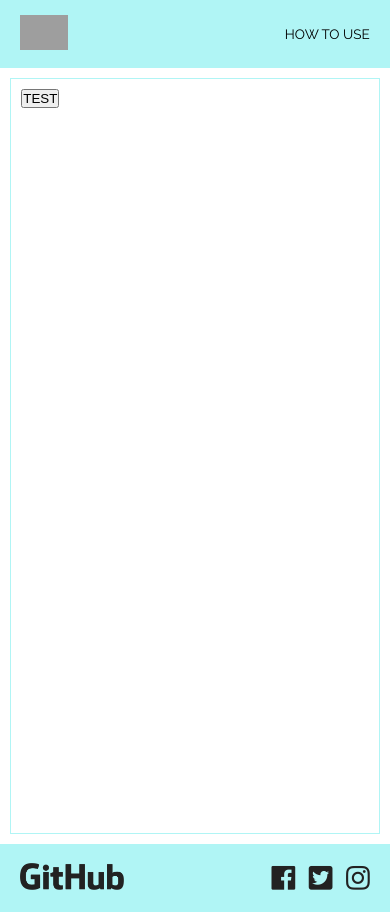
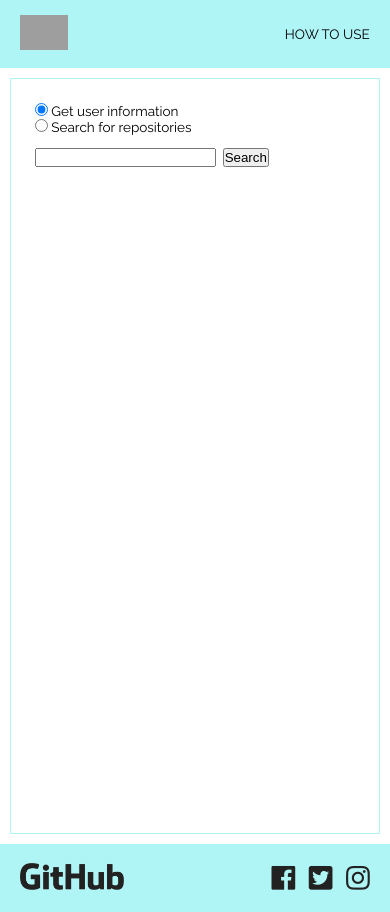
Before and after one commit to TomasJurk/spApp, an Angular app: page / in a window 390 px wide. Built offline with nearby package versions, Linux system fonts and the light colour scheme; grey boxes are pictures that could not be loaded.

Commit message:
radiobox done with search

```diff
--- a/package.json
+++ b/package.json
@@ -22,6 +22,7 @@
     "@angular/router": "^6.0.2",
     "core-js": "^2.5.4",
     "hoek": "^5.0.3",
+    "npm": "^6.1.0",
     "rxjs": "^6.0.0",
     "zone.js": "^0.8.26"
   },
--- a/src/app/home/home.component.html
+++ b/src/app/home/home.component.html
@@ -1,9 +1,33 @@
 <div class="container">
-  <button (click)="getData()">TEST</button>
+
+  <div class="search">
+
+    <div class="checkbox-container">
+      <label class="chearch-type">
+        <input type="radio" checked="checked" name="radio" (click)="switchToUserSearch()"> Get user information
+      </label>
+      <label class="chearch-type">
+        <input type="radio" name="radio" (click)="switchToRepoSearch()"> Search for repositories
+      </label>
+    </div>
+
+    <div class="search-box" *ngIf="searchType">
+      <input type="text" #userName>
+      <button (click)="getData(userName.value)">Search</button>
+      <span class="is-danger" *ngIf="errorMsg">{{errorMsg}}</span>
+    </div>
+
+    <div class="search-box" *ngIf="!searchType">
+      <input type="text" #searchWord>
+      <button (click)="getData(searchWord.value)">Search</button>
+      <span class="is-danger" *ngIf="errorMsg">{{errorMsg}}</span>
+    </div>
+
+  </div>
 
   <div *ngFor="let user of users">
     <div>{{user.login}}</div>
-    <div>{{user.html_url}}</div>
+    <!-- <div>{{user.html_url}}</div> -->
     <div>{{user.url}}</div>
   </div>
   <div *ngIf="singleUser">
@@ -12,4 +36,6 @@
       {{singleUser.login}}
     </div>
   </div>
+
+
 </div>
--- a/src/app/home/home.component.scss
+++ b/src/app/home/home.component.scss
@@ -1,7 +1,27 @@
+.search {
+  width: 100%;
+  padding: 1rem;
+}
 
+.checkbox-container {
+  margin-bottom: 1rem;
+}
+
+.chearch-type {
+  margin-right: 1rem;
+}
+
+.search-box * {
+  margin-right: .5rem;
+}
 
 @media only screen and (max-width: 768px) {
   // body {
   //     background-color: lightblue;
   // }
 }
+@media only screen and (max-width: 576px) {
+  .chearch-type {
+    display: block;
+  }
+}
--- a/src/app/home/home.component.ts
+++ b/src/app/home/home.component.ts
@@ -11,6 +11,10 @@ export class HomeComponent implements OnInit {
   users: any;
   singleUser: any;
 
+  searchType = true;
+
+  errorMsg: string;
+
   constructor(
     private _dS: DataService
   ) { }
@@ -18,15 +22,43 @@ export class HomeComponent implements OnInit {
   ngOnInit() {
   }
 
-  getData() {
-    this._dS.getData('users/tomasjurk').subscribe((data) => {
-      console.log(data);
-      if (data[0]) {
-        this.users = data;
-      } else {
+  switchToUserSearch() {
+    this.searchType = true;
+  }
+
+  switchToRepoSearch() {
+    this.searchType = false;
+  }
+
+  initSearch(searchWord) {
+    this.getData(searchWord); // &sort=stars&order=desc
+  }
+
+  getData(arg) {
+    if (this.searchType && arg.length > 2) {
+      this._dS.getData(`users/${arg}`).subscribe(data => {
+        console.log(data);
         this.singleUser = data;
-      }
-    });
+        this.users = null;
+        this.errorMsg = '';
+      }, error => {
+        this.errorMsg = `'${arg}' was not found`;
+        console.log(error.message);
+      });
+
+    } else if (!this.searchType && arg.length > 2) {
+      this._dS.getData(`search/repositories?q=${arg}`).subscribe(data => {
+        console.log(data);
+        this.users = data.items;
+        this.singleUser = null;
+        this.errorMsg = '';
+      }, error => {
+        this.errorMsg = `'${arg}' was not found`;
+        console.log(error.message);
+      });
+    } else {
+      this.errorMsg = 'Minimum 3 letters';
+    }
   }
 
 }
--- a/src/app/how-to/how-to.component.html
+++ b/src/app/how-to/how-to.component.html
@@ -5,8 +5,12 @@
   <div class="container-howTo">
     <h1>How to use</h1>
     <ul>
-      <li><i>"User search"</i> - type name that you are looking for to input. This option will show you the list of users (by your chosen sort option)</li>
-      <li><i>"Get user information"</i> - if you know the full nickname of the user, use this option and type full user nickname to the input</li>
+      <li>
+        <i>"Search for repositories"</i> - type keywords, what repositories are you looking for (minimum 3 letters)
+      </li>
+      <li>
+        <i>"Get user information"</i> - if you know the full nickname of the user, use this option and type full user nickname to the input (minimum 3 letters)
+      </li>
     </ul>
   </div>
 </div>
--- a/src/app/how-to/how-to.component.scss
+++ b/src/app/how-to/how-to.component.scss
@@ -9,6 +9,12 @@
   align-items: center;
 
   h1 {
-    margin: 1rem;
+    margin: 1rem auto;
   }
+
+  ul {
+    max-width: 90%;
+    margin: 1rem auto;
+  }
+
 }
--- a/src/styles.scss
+++ b/src/styles.scss
@@ -23,3 +23,7 @@ body {
 .spacer {
   flex: 1 1 auto;
 }
+
+.is-danger {
+  color: red;
+}
```
Also changed, not shown: 1 other file (tests, documents, lock files or other folders).
